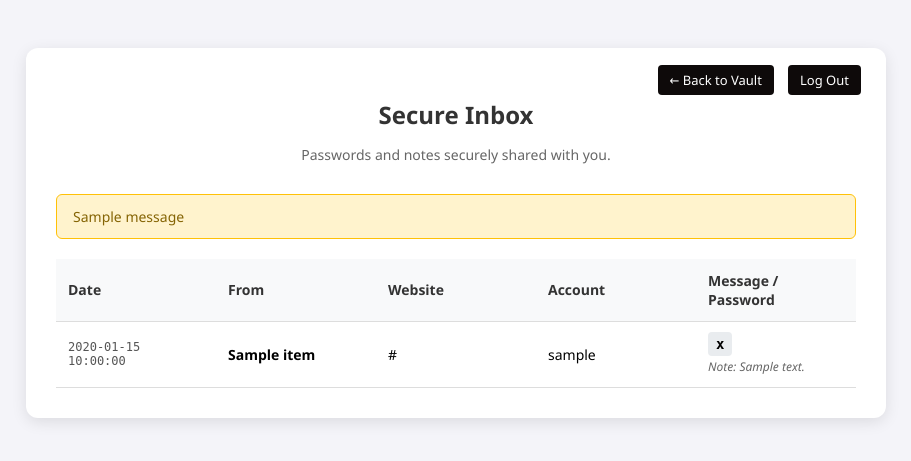
After one commit to BosoancaVlad/proj-x, a Flask app: template templates/inbox.html in a window 1280 px wide. The commit adds this page. Shown: the top 461 px of the page, without its empty margins (184-1095 px from the left). Run offline with Flask 3, Linux system fonts and the light colour scheme; the template is opened without the code that fills it: most values are stand-ins (such as "Sample title", 1, 10 or a date in 2020); one stand-in notice (Sample message) is shown.

Commit message:
Added inbox and made UI refinments

```diff
--- a/app.py
+++ b/app.py
@@ -17,6 +17,8 @@ import base64
 from cryptography.hazmat.primitives.kdf.pbkdf2 import PBKDF2HMAC
 from cryptography.hazmat.primitives import hashes
 from cryptography.hazmat.backends import default_backend
+from cryptography.hazmat.primitives.asymmetric import rsa, padding
+from cryptography.hazmat.primitives import serialization
 
 from flask_limiter import Limiter
 from flask_limiter.util import get_remote_address
@@ -163,18 +165,46 @@ def register():
         password = request.form['password']
         confirm_password = request.form.get('confirm_password')
 
-
         if password != confirm_password:
             flash("Passwords do not match!", "danger")
             return redirect(url_for('register'))
 
-        #hash the master password before saving
         hashed_pw = generate_password_hash(password)
+
+        #generate RSA key pair for the new user
+        private_key = rsa.generate_private_key(
+            public_exponent=65537,
+            key_size=2048,
+            backend=default_backend()
+        )
+        public_key = private_key.public_key()
+
+        #serialize the public key (safe to store as plain text)
+        pub_pem = public_key.public_bytes(
+            encoding=serialization.Encoding.PEM,
+            format=serialization.PublicFormat.SubjectPublicKeyInfo
+        ).decode('utf-8')
+
+        #serialize the private key
+        priv_pem = private_key.private_bytes(
+            encoding=serialization.Encoding.PEM,
+            format=serialization.PrivateFormat.PKCS8,
+            encryption_algorithm=serialization.NoEncryption()
+        )
+
+        #encrypt the private key with their master password (stateless security)
+        temp_user_key = generate_user_key(password, username)
+        cipher = Fernet(temp_user_key)
+        encrypted_priv_key = cipher.encrypt(priv_pem).decode('utf-8')
 
         db = get_db_connection()
         cursor = db.cursor()
         try:
-            cursor.execute("INSERT INTO users (username, password_hash) VALUES (%s, %s)", (username, hashed_pw))
+            #save the user, their public key, and their encrypted private key
+            cursor.execute(
+                "INSERT INTO users (username, password_hash, public_key, encrypted_private_key) VALUES (%s, %s, %s, %s)",
+                (username, hashed_pw, pub_pem, encrypted_priv_key)
+            )
             db.commit()
             flash("Account created! You can now log in.", "success")
             return redirect(url_for('login'))
@@ -235,8 +265,31 @@ def login():
             session['user_id'] = user['id']
             session['username'] = user['username']
 
-            # ZERO KNOWLEDGE:save the user's personal key in the session!
-            session['user_key'] = generate_user_key(password,username).decode('utf-8')
+            # ZERO KNOWLEDGE: save the user's personal key in the session!
+            user_key = generate_user_key(password, username)
+            session['user_key'] = user_key.decode('utf-8')
+
+            # Generate RSA keys for old accounts that registered before this feature
+            if not user.get('public_key'):
+                private_key = rsa.generate_private_key(
+                    public_exponent=65537, key_size=2048, backend=default_backend()
+                )
+                pub_pem = private_key.public_key().public_bytes(
+                    encoding=serialization.Encoding.PEM,
+                    format=serialization.PublicFormat.SubjectPublicKeyInfo
+                ).decode('utf-8')
+                priv_pem = private_key.private_bytes(
+                    encoding=serialization.Encoding.PEM,
+                    format=serialization.PrivateFormat.PKCS8,
+                    encryption_algorithm=serialization.NoEncryption()
+                )
+                encrypted_priv = Fernet(user_key).encrypt(priv_pem).decode('utf-8')
+                db2 = get_db_connection()
+                c2 = db2.cursor()
+                c2.execute("UPDATE users SET public_key=%s, encrypted_private_key=%s WHERE id=%s",
+                           (pub_pem, encrypted_priv, user['id']))
+                db2.commit()
+                db2.close()
 
             # remember me logic
             if remember:
@@ -337,6 +390,14 @@ def rotate_key():
             new_encrypted = new_cipher.encrypt(plain_text.encode()).decode()
             #overwrite in database
             cursor.execute("UPDATE my_vault SET password = %s WHERE id = %s", (new_encrypted, item['id']))
+
+        #re-encrypt the RSA private key with the new master key so inbox still works
+        cursor.execute("SELECT encrypted_private_key FROM users WHERE id = %s", (user_id,))
+        key_row = cursor.fetchone()
+        if key_row and key_row['encrypted_private_key']:
+            plain_priv = old_cipher.decrypt(key_row['encrypted_private_key'].encode())
+            new_encrypted_priv = new_cipher.encrypt(plain_priv).decode('utf-8')
+            cursor.execute("UPDATE users SET encrypted_private_key = %s WHERE id = %s", (new_encrypted_priv, user_id))
 
         #update the user's login hash in MariaDB
         new_hash = generate_password_hash(new_password)
@@ -543,6 +604,134 @@ def history():
 
     return render_template('history.html', logs=logs)
 
+@app.route('/share_password', methods=['POST'])
+@login_required
+def share_password():
+    sender_id = session.get('user_id')
+    sender_username = session.get('username')
+    receiver_username = request.form['receiver_username']
+
+    vault_item_id = request.form.get('vault_item_id') # From the dropdown
+    note = request.form.get('note', '')
+
+    db = get_db_connection()
+    cursor = db.cursor(pymysql.cursors.DictCursor)
+
+    #fetch the receiver's Public Key
+    cursor.execute("SELECT public_key FROM users WHERE username = %s", (receiver_username,))
+    receiver = cursor.fetchone()
+
+    #silent failure: prevent enumeration
+    if not receiver:
+        db.close()
+        log_audit_event(sender_id, "Secure Mail", receiver_username, "Message Sent")
+        flash("Message securely sent!", "success")
+        return redirect(url_for('home'))
+
+    #load public key
+    receiver_public_key = serialization.load_pem_public_key(
+        receiver['public_key'].encode('utf-8'),
+        backend=default_backend()
+    )
+
+    website = ""
+    account_username = ""
+    safe_encrypted_password = None
+    safe_encrypted_note = None
+
+    #handle password (if selected)
+    if vault_item_id:
+        cursor.execute("SELECT website, username, password FROM my_vault WHERE id = %s AND user_id = %s", (vault_item_id, sender_id))
+        item = cursor.fetchone()
+
+        if item:
+            website = item['website']
+            account_username = item['username']
+
+            sender_cipher = Fernet(session.get('user_key').encode('utf-8'))
+            plaintext_password = sender_cipher.decrypt(item['password'].encode('utf-8'))
+
+            encrypted_pw = receiver_public_key.encrypt(
+                plaintext_password,
+                padding.OAEP(mgf=padding.MGF1(algorithm=hashes.SHA256()), algorithm=hashes.SHA256(), label=None)
+            )
+            safe_encrypted_password = base64.b64encode(encrypted_pw).decode('utf-8')
+
+    #handle note (if typed)
+    if note:
+        encrypted_note = receiver_public_key.encrypt(
+            note.encode('utf-8'),
+            padding.OAEP(mgf=padding.MGF1(algorithm=hashes.SHA256()), algorithm=hashes.SHA256(), label=None)
+        )
+        safe_encrypted_note = base64.b64encode(encrypted_note).decode('utf-8')
+
+    #save to inbox
+    cursor.execute(
+        "INSERT INTO inbox (sender_id, receiver_username, website, account_username, encrypted_password, encrypted_note) VALUES (%s, %s, %s, %s, %s, %s)",
+        (sender_id, receiver_username, website, account_username, safe_encrypted_password, safe_encrypted_note)
+    )
+    db.commit()
+    db.close()
+
+    log_audit_event(sender_id, "Secure Mail", receiver_username, "Message Sent")
+    flash("Message securely sent!", "success")
+    return redirect(url_for('home'))
+
+
+@app.route('/inbox', methods=['GET'])
+@login_required
+def view_inbox():
+    user_id = session.get('user_id')
+    username = session.get('username')
+    user_key = session.get('user_key')
+
+    db = get_db_connection()
+    cursor = db.cursor(pymysql.cursors.DictCursor)
+
+    cursor.execute("SELECT encrypted_private_key FROM users WHERE id = %s", (user_id,))
+    user_data = cursor.fetchone()
+
+    cursor.execute("SELECT inbox.*, users.username AS sender_name FROM inbox JOIN users ON inbox.sender_id = users.id WHERE receiver_username = %s ORDER BY timestamp DESC", (username,))
+    inbox_items = cursor.fetchall()
+    db.close()
+
+    decrypted_inbox = []
+
+    if user_data and inbox_items:
+        try:
+            cipher = Fernet(user_key.encode('utf-8'))
+            decrypted_priv_pem = cipher.decrypt(user_data['encrypted_private_key'].encode('utf-8'))
+
+            private_key = serialization.load_pem_private_key(
+                decrypted_priv_pem, password=None, backend=default_backend()
+            )
+
+            for item in inbox_items:
+                #decrypt password
+                if item['encrypted_password']:
+                    raw_pw = base64.b64decode(item['encrypted_password'])
+                    item['decrypted_password'] = private_key.decrypt(
+                        raw_pw, padding.OAEP(mgf=padding.MGF1(algorithm=hashes.SHA256()), algorithm=hashes.SHA256(), label=None)
+                    ).decode('utf-8')
+                else:
+                    item['decrypted_password'] = None
+
+                #decrypt Note
+                if item['encrypted_note']:
+                    raw_note = base64.b64decode(item['encrypted_note'])
+                    item['decrypted_note'] = private_key.decrypt(
+                        raw_note, padding.OAEP(mgf=padding.MGF1(algorithm=hashes.SHA256()), algorithm=hashes.SHA256(), label=None)
+                    ).decode('utf-8')
+                else:
+                    item['decrypted_note'] = None
+
+                decrypted_inbox.append(item)
+
+        except Exception as e:
+            print(f"RSA Decryption Error: {e}")
+            flash("Error unlocking inbox.", "danger")
+
+    return render_template('inbox.html', inbox_items=decrypted_inbox)
 
 
 if __name__ == '__main__':
--- /dev/null
+++ b/templates/inbox.html
@@ -0,0 +1,146 @@
+<!DOCTYPE html>
+<html>
+
+<head>
+    <title>My Inbox - Secure Vault</title>
+    <style>
+        body {
+            font-family: 'Segoe UI', Tahoma, Geneva, Verdana, sans-serif;
+            background-color: #f4f4f9;
+            padding: 40px;
+        }
+
+        .container {
+            max-width: 800px;
+            margin: auto;
+            background: white;
+            padding: 30px;
+            border-radius: 12px;
+            box-shadow: 0 4px 15px rgba(0, 0, 0, 0.1);
+            position: relative;
+        }
+
+        .nav-links {
+            position: absolute;
+            top: 20px;
+            right: 25px;
+        }
+
+        .nav-btn {
+            background-color: #0e0a0a;
+            color: white;
+            padding: 6px 12px;
+            text-decoration: none;
+            border-radius: 4px;
+            font-size: 13px;
+            transition: opacity 0.2s;
+            margin-left: 10px;
+        }
+
+        .nav-btn:hover {
+            opacity: 0.8;
+        }
+
+        table {
+            width: 100%;
+            border-collapse: collapse;
+            margin-top: 20px;
+        }
+
+        th,
+        td {
+            padding: 12px;
+            border-bottom: 1px solid #ddd;
+            text-align: left;
+            font-size: 14px;
+        }
+
+        th {
+            background-color: #f8f9fa;
+            color: #333;
+            font-weight: bold;
+        }
+
+        .time-text {
+            color: #555;
+            font-family: monospace;
+            font-size: 12px;
+        }
+
+        .pass-text {
+            font-family: monospace;
+            background: #e9ecef;
+            padding: 4px 8px;
+            border-radius: 4px;
+            font-weight: bold;
+        }
+
+        .alert-warning {
+            background: #fff3cd;
+            border: 1px solid #ffc107;
+            border-radius: 6px;
+            padding: 12px 16px;
+            margin-bottom: 20px;
+            color: #856404;
+            font-size: 14px;
+        }
+    </style>
+</head>
+
+<body>
+    <div class="container">
+        <div class="nav-links">
+            <a href="{{ url_for('home') }}" class="nav-btn">← Back to Vault</a>
+            <a href="{{ url_for('logout') }}" class="nav-btn">Log Out</a>
+        </div>
+
+        <h2 style="text-align: center; color: #333; margin-bottom: 5px;">Secure Inbox</h2>
+        <p style="text-align: center; color: #666; margin-bottom: 30px; font-size: 14px;">Passwords and notes securely
+            shared with you.</p>
+
+        {% with messages = get_flashed_messages(with_categories=true) %}
+        {% if messages %}
+        {% for category, message in messages %}
+        <div class="alert-warning">{{ message }}</div>
+        {% endfor %}
+        {% endif %}
+        {% endwith %}
+
+        <table>
+            <thead>
+                <tr>
+                    <th style="width: 20%;">Date</th>
+                    <th style="width: 20%;">From</th>
+                    <th style="width: 20%;">Website</th>
+                    <th style="width: 20%;">Account</th>
+                    <th style="width: 20%;">Message / Password</th>
+                </tr>
+            </thead>
+            <tbody>
+                {% for item in inbox_items %}
+                <tr>
+                    <td class="time-text">{{ item.timestamp }}</td>
+                    <td><strong>{{ item.sender_name }}</strong></td>
+                    <td>{{ item.website or 'N/A' }}</td>
+                    <td>{{ item.account_username or 'N/A' }}</td>
+                    <td>
+                        {% if item.decrypted_password %}
+                        <span class="pass-text">{{ item.decrypted_password }}</span><br>
+                        {% endif %}
+                        {% if item.decrypted_note %}
+                        <em style="color: #666; font-size: 12px; display: block; margin-top: 5px;">Note: {{
+                            item.decrypted_note }}</em>
+                        {% endif %}
+                    </td>
+                </tr>
+                {% else %}
+                <tr>
+                    <td colspan="5" style="text-align: center; color: #777; padding: 30px;">Your inbox is empty.</td>
+                </tr>
+                {% endfor %}
+            </tbody>
+        </table>
+    </div>
+</body>
+
+</html>
```
Also changed, not shown: templates/history.html (+11 -4 lines), templates/index.html (+58 -13 lines).
